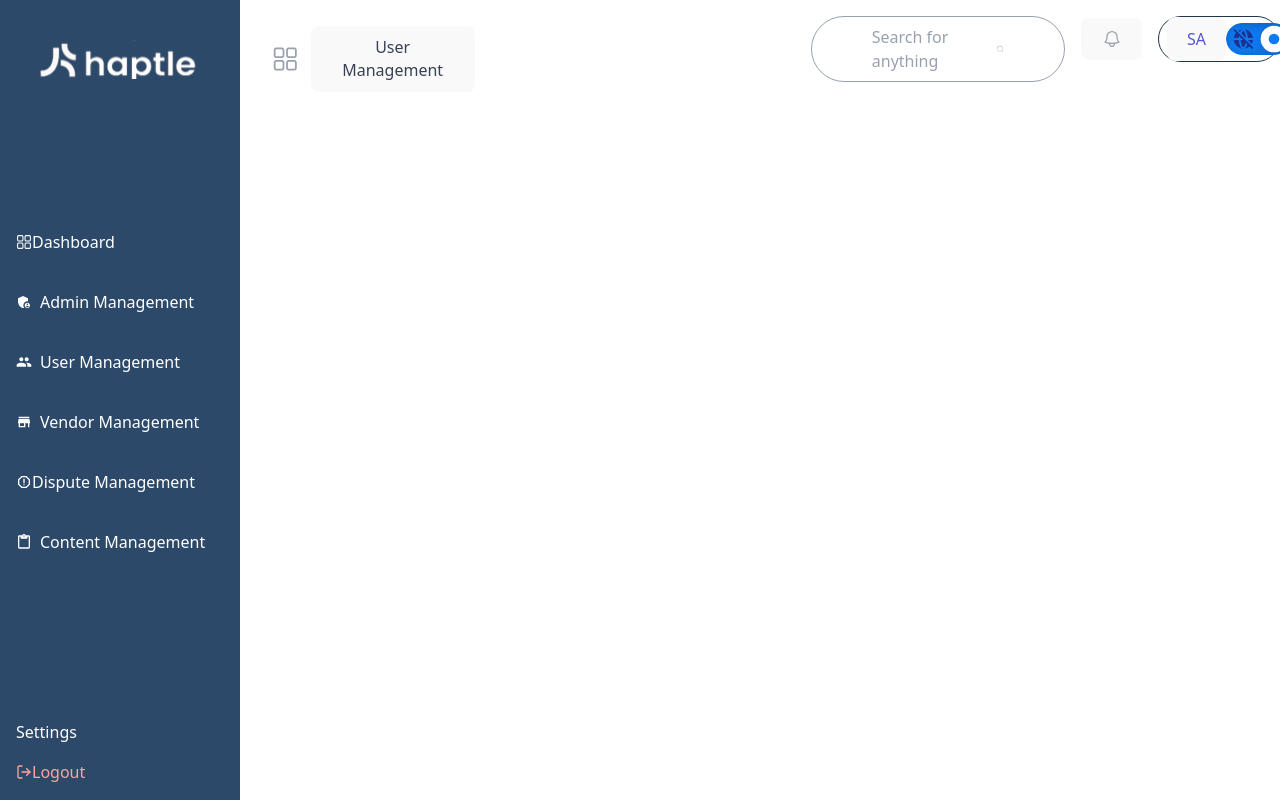
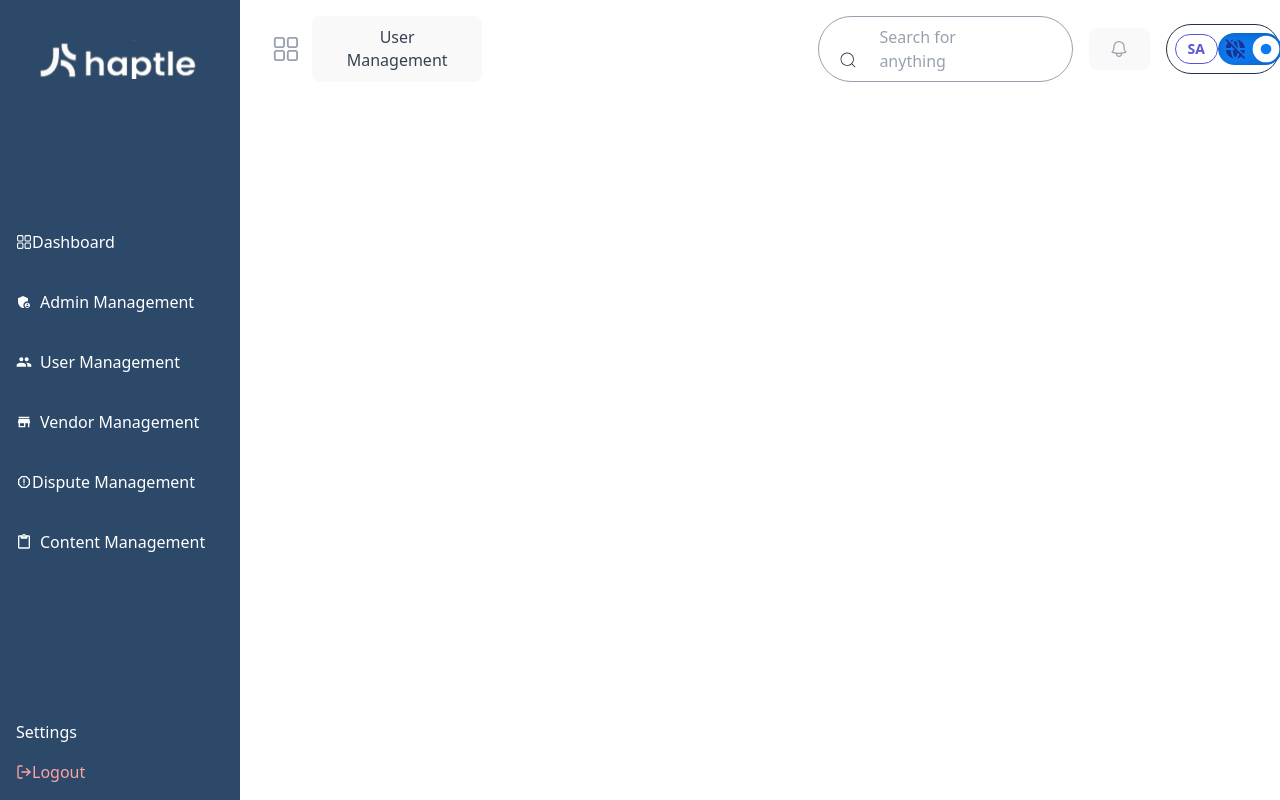
Before and after one commit to Ayomide-design/haptle-, a React (Vite) app: page / in a window 1280 px wide. Built offline with nearby package versions, Linux system fonts and the light colour scheme.

Commit message:
adjusted the nav-bar

```diff
--- a/src/component/TopNav.jsx
+++ b/src/component/TopNav.jsx
@@ -5,7 +5,7 @@ import { CiSearch } from "react-icons/ci";
 
 function TopNav() {
     return (
-        <div className="w-full flex justify-betweeen ">
+        <div className="w-full flex justify-betweeen items-center ">
 
             <div className="flex items-center gap-3 py-3 ml-8">
                 <RxDashboard className="text-3xl text-gray-400" />
@@ -17,17 +17,21 @@ function TopNav() {
             <div className=" ml-80 px-4 py-4">
                 <div className=" flex items-center text-gray-400 text- sm font-normal border px-15 py-2 rounded-full ">
                     Search for anything
-                    <CiSearch size={10}/>
                 </div>
+                {/* relative */}
+                    {/* absolute */}
+                    <div className="relative h-[100%]">
+                        <CiSearch size={20} className="absolute bottom-3 left-5"/>
+                    </div>
             </div>
-            <div className="flex items-center gap-4 mb-10 py-4">
+            <div className="flex items-center gap-4 py-4 h-[100%]">
                 <button className="text-gray-400 ">
                     <HiOutlineBell size={20}/>
                 </button>
-                <div className="flex items-center border rounded-full px-2">
-                <button className="text-[#5856D6] px-3 py-1 text-sm font-semibold border rounded-full ">
-                    SA
-                </button>
+                <div className="flex items-center border rounded-full p-2">
+                    <div className="text-[#5856D6] px-3 py-1 text-sm font-semibold border rounded-full ">
+                        SA
+                    </div>
                 <img src="/logo1.svg" alt="Logo" className="h-8 w-auto" />
                 </div>
 
```
